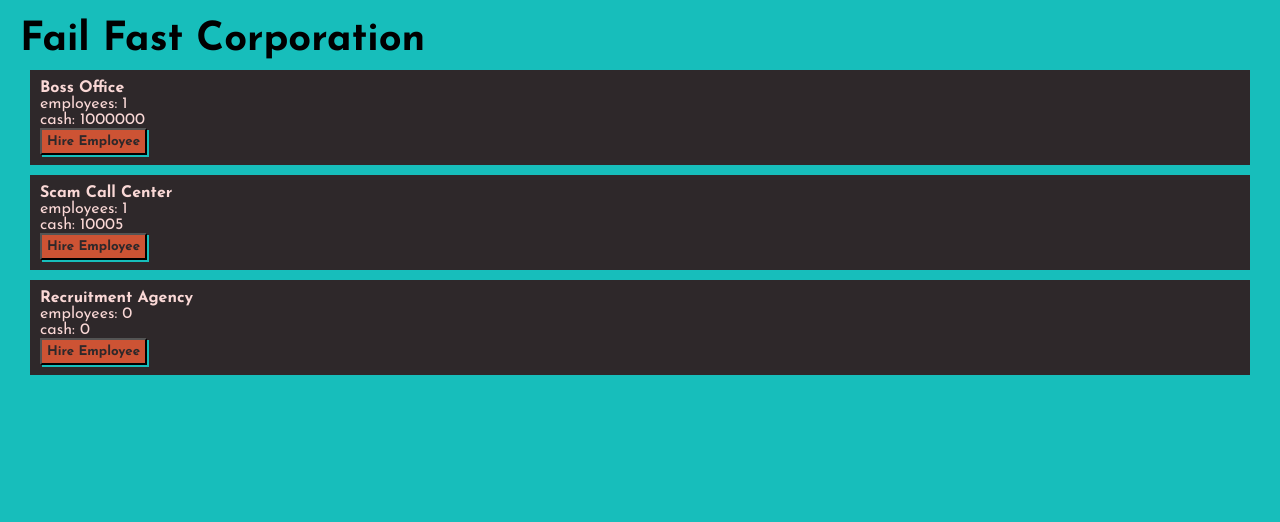
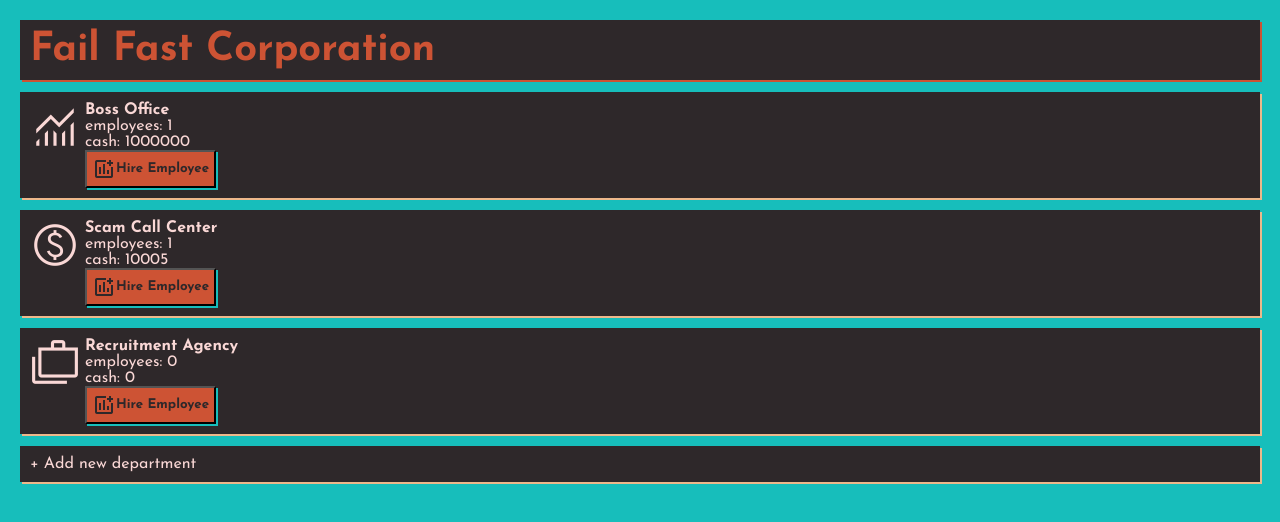
Before and after one commit to FishbaitHarry/2dg-corp, a plain HTML site: page src/index.html in a window 1280 px wide. Drawn offline with nearby package versions, Linux system fonts and the light colour scheme.

Commit message:
added icons and adding new deps

```diff
--- a/src/actions.js
+++ b/src/actions.js
@@ -1,6 +1,6 @@
 const HIRE_EMPLOYEE = {
   displayName: 'Hire Employee',
-  icon: 'person-plus-one',
+  icon: 'add_chart',
   onClick: (dep) => { dep.resources.employees += 1 },
 };
 
--- a/src/departments.js
+++ b/src/departments.js
@@ -6,7 +6,7 @@ const TOO_MUCH = Number.MAX_SAFE_INTEGER + 1;
 export const BossOffice = {
   id: 'boss-office-id',
   displayName: 'Boss Office',
-  icon: 'department',
+  icon: 'monitoring',
   typeId: 'boss-office',
   resources: { cash: MILLION, employees: 1 },
   connections: {},
@@ -15,7 +15,7 @@ export const BossOffice = {
 export const ScamCenter = {
   id: 'scam-center-1',
   displayName: 'Scam Call Center',
-  icon: 'department',
+  icon: 'monetization_on',
   typeId: 'scam-center',
   resources: {
     cash: 10000, employees: 1, productivity: 1.5, wages: 1,
@@ -27,7 +27,7 @@ export const ScamCenter = {
 export const RecruitmentAgency = {
   id: 'recruitment-agency-1',
   displayName: 'Recruitment Agency',
-  icon: 'department',
+  icon: 'cases',
   typeId: 'recruitment-agency',
   resources: {
     cash: 0, employees: 0, productivity: 1, wages: 1,
@@ -36,3 +36,23 @@ export const RecruitmentAgency = {
   connections: { mainTarget: ScamCenter },
   actions: DEFAULT_ACTIONS,
 };
+
+export function getAvailableDepartments(state) {
+  // TODO: check state.achievements here
+  return [
+    ScamCenter,
+    RecruitmentAgency,
+  ];
+}
+export function addDepartment(state, typeId) {
+  const departmentProto = getAvailableDepartments(state).find( dep => dep.typeId == typeId );
+  if (!departmentProto) throw 'Invalid department typeId';
+  const lastDepartment = state.departments[state.departments.length - 1]; // only placeholder
+  const newDepartment = {
+    ...departmentProto,
+    id: typeId + '-' + state.ticksOld, // new id
+    resources: {...departmentProto.resources}, // copy resources
+    connections: { mainTarget: lastDepartment }, // reset connections
+  };
+  state.departments.push(newDepartment);
+}
--- a/src/index.html
+++ b/src/index.html
@@ -9,6 +9,8 @@
   <link rel="preconnect" href="https://fonts.googleapis.com">
   <link rel="preconnect" href="https://fonts.gstatic.com" crossorigin>
   <link href="https://fonts.googleapis.com/css2?family=Josefin+Sans:ital,wght@0,400;0,700;1,300&display=swap" rel="stylesheet">
+  <link href="https://fonts.googleapis.com/css2?family=Material+Symbols+Outlined" rel="stylesheet" />
+
 </head>
 <body>
   <header>Fail Fast Corporation</header>
--- a/src/renderVue.js
+++ b/src/renderVue.js
@@ -1,4 +1,5 @@
-import { createApp, shallowRef, ref, triggerRef, inject } from 'https://unpkg.com/vue@3/dist/vue.esm-browser.js'
+import { createApp, shallowRef, ref, triggerRef, inject, computed } from 'https://unpkg.com/vue@3/dist/vue.esm-browser.js'
+import { addDepartment, getAvailableDepartments } from './departments.js';
 
 const TopComponent = {
   setup() {
@@ -20,14 +21,17 @@ const app = createApp(TopComponent);
 app.component('DepartmentList', {
   props: ['departments'],
   setup(props) {
+    const state = inject('state');
     const departments = props.departments;
-    return { departments };
+    return { state, departments };
   },
   template: `
     <div class="dep-list_container">
       <div v-for="item in departments">
         <DepartmentOverview :department="item" />
       </div>
+      <AddDepartmentSelector />
+      <div class="dep-overview_ticks">ticksOld is {{state.ticksOld}}</div>
     </div>
     `
 });
@@ -40,33 +44,42 @@ app.component('DepartmentOverview', {
   },
   template: `
     <div class="dep-overview_container">
-    <strong class="dep-overview_name">{{dep.displayName}}</strong>
-    <div class="dep-overview_employees">employees: {{dep.resources.employees}}</div>
-    <div class="dep-overview_cash">cash: {{dep.resources.cash}}</div>
-    <div class="dep-overview_ticks">ticksOld is {{state.ticksOld}}</div>
-    <button v-for="item in dep.actions" @click="item.onClick(dep)" class="dep-overview_action">{{item.displayName}}</button>
+      <span class="material-symbols-outlined" v-if="dep.icon">{{dep.icon}}</span>
+      <strong class="dep-overview_name">{{dep.displayName}}</strong>
+      <div class="dep-overview_employees">employees: {{dep.resources.employees}}</div>
+      <div class="dep-overview_cash">cash: {{dep.resources.cash}}</div>
+      <div class="dep-overview_ticks">ticksOld is {{state.ticksOld}}</div>
+      <button v-for="item in dep.actions" @click="item.onClick(dep)" class="dep-overview_action">
+        <span class="material-symbols-outlined" v-if="item.icon">{{item.icon}}</span> <span>{{item.displayName}}</span>
+      </button>
     </div>
   `,
 });
 
-const MyComponent = {
-  setup(props) {
-    const count = ref(0)
-    const name = ref(props.name);
-
-    // expose the ref to the template
-    return {
-      count, name
-    }
+app.component('AddDepartmentSelector', {
+  setup() {
+    const active = ref(false);
+    const state = inject('state');
+    const submit = (item) => {
+      addDepartment(state.value, item.typeId);
+      active.value = false;
+    };
+    const available = computed(() => getAvailableDepartments(state.value));
+    return { state, active, submit, available };
   },
   template: `
-    <button @click="count++">
-      You {{ name }} clicked me {{ count }} times.
-    </button>`
-}
-app.component('MyComponent', MyComponent);
-
-// Vue is just too smart for this project, it only rerenders smallest parts of template.
+    <div class="add-dep-selector_container">
+      <div v-if="!active" class="add-dep-selector_cta" @click="active=true">
+        + Add new department
+      </div>
+      <div v-if="active">
+        <span v-for="item in available" @click="submit(item)">
+          {{item.displayName}}
+        </span>
+      </div>
+    </div>
+  `,
+});
 
 export function render(rootEl, state) {
   // following line makes `this.state` available in all component instances
--- a/src/styles.css
+++ b/src/styles.css
@@ -15,13 +15,30 @@ body {
 header {
   font-size: 40px;
   font-weight: bold;
+  color: var(--color-orange);
+  padding: 10px;
+  background-color: var(--color-darkgray);
+  box-shadow: 2px 2px 0px var(--color-orange);
 }
 .dep-list_container {}
+.add-dep-selector_container {
+  padding: 10px;
+  margin: 12px 0px;
+  background-color: var(--color-darkgray);
+  box-shadow: 2px 2px 0px var(--color-lightyellow);
+  color: var(--color-mistyrose);
+}
 .dep-overview_container {
   padding: 10px;
-  margin: 10px;
+  margin: 12px 0px;
   background-color: var(--color-darkgray);
+  box-shadow: 2px 2px 0px var(--color-lightyellow);
   color: var(--color-mistyrose);
+}
+.dep-overview_container > .material-symbols-outlined {
+  float: left;
+  font-size: 50px;
+  margin-right: 5px;
 }
 .dep-overview_name {
   font-weight: 700;
@@ -40,4 +57,7 @@ header {
   color: var(--color-darkgray);
   font-family: inherit;
   font-weight: bold;
+  line-height: 24px;
+
+  display: flex;
 }
```
